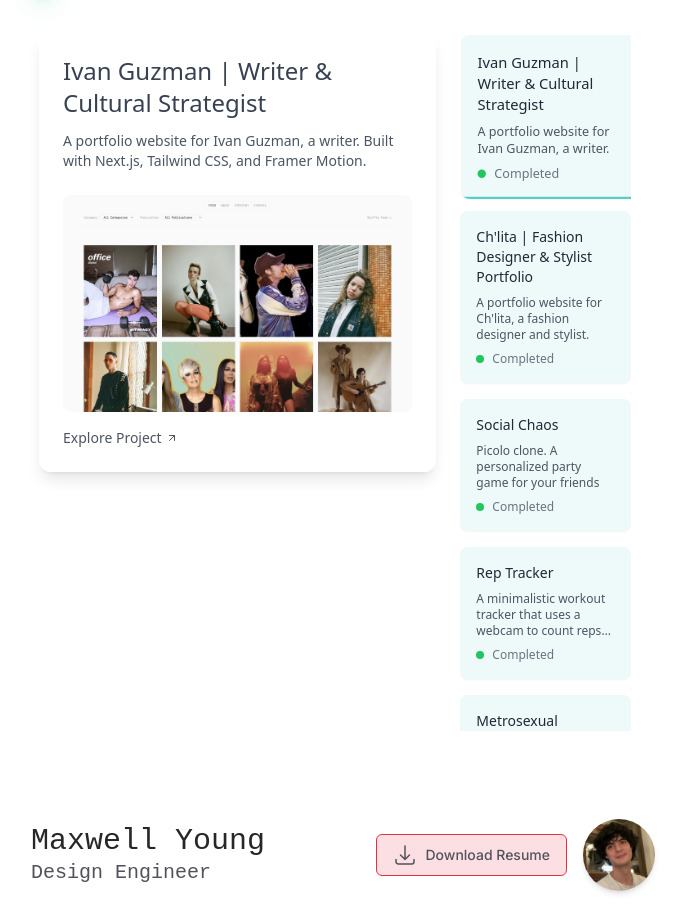
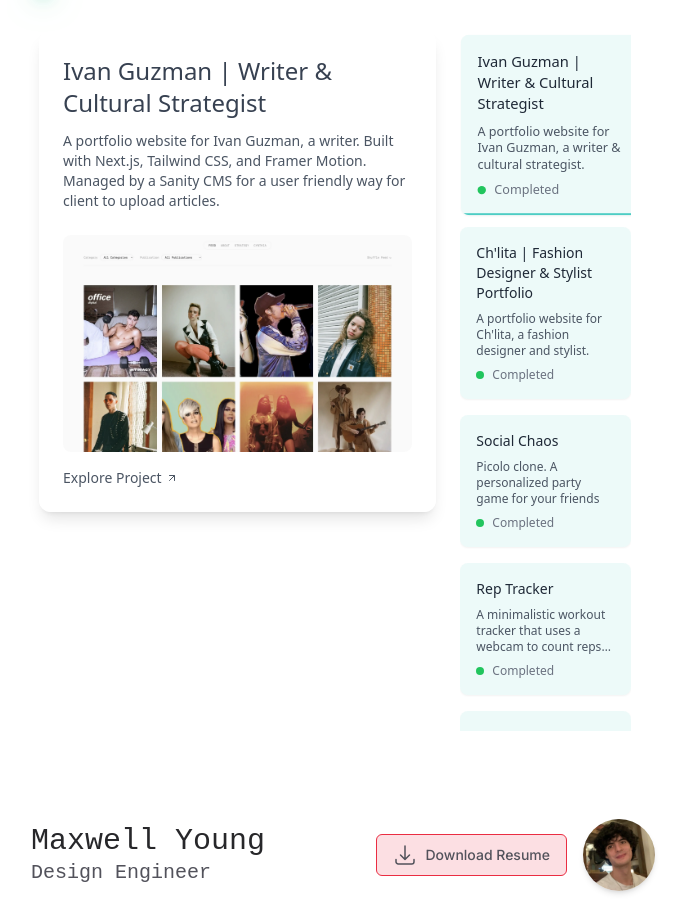
Before and after one commit to maxwellyoung/dev.maxwellyoung.info, a Next.js app: page / in a window 1280 px wide. Shown: the part 985-1901 px from the top of the page, without its empty margins (297-983 px from the left). Built offline with nearby package versions, Linux system fonts and the light colour scheme.

Commit message:
update ivan description

```diff
--- a/src/app/projects/page.tsx
+++ b/src/app/projects/page.tsx
@@ -45,9 +45,10 @@ const projects: Project[] = [
   {
     name: "Ivan Guzman | Writer & Cultural Strategist",
     status: "Completed",
-    description: "A portfolio website for Ivan Guzman, a writer.",
+    description:
+      "A portfolio website for Ivan Guzman, a writer & cultural strategist.",
     longDescription:
-      "A portfolio website for Ivan Guzman, a writer. Built with Next.js, Tailwind CSS, and Framer Motion.",
+      "A portfolio website for Ivan Guzman, a writer. Built with Next.js, Tailwind CSS, and Framer Motion. Managed by a Sanity CMS for a user friendly way for client to upload articles.",
     link: "https://ivan-guzman.com/",
     screenshots: ["/projectImages/ivan-1.webp"],
   },
```
